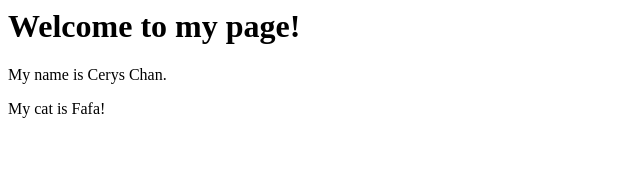
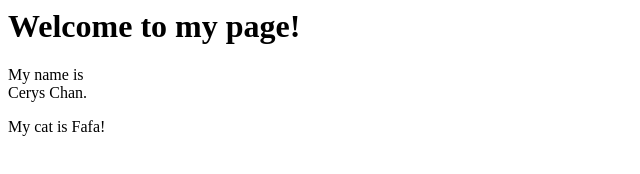
Before and after one commit to chan0588/chan0588.github.io, a plain HTML site: page first-webpage/index.html in a window 1280 px wide. Shown: the whole page, without its empty margins (0-640 px from the left). Drawn offline with Linux system fonts and the light colour scheme.

Commit message:
update index.html

```diff
--- a/first-webpage/index.html
+++ b/first-webpage/index.html
@@ -1,3 +1,3 @@
 <h1>Welcome to my page!</h1>
-<p>My name is Cerys Chan. </p>
+<p>My name is<br> Cerys Chan. </p>
 <p>My cat is Fafa!</p>
```
